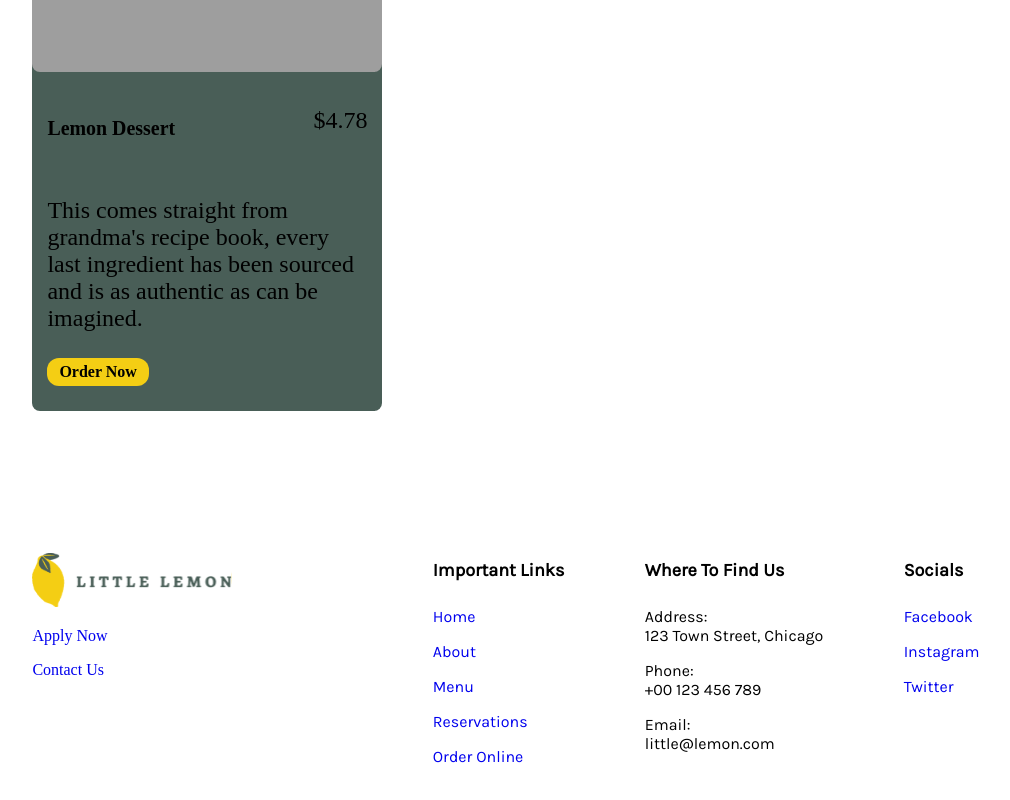
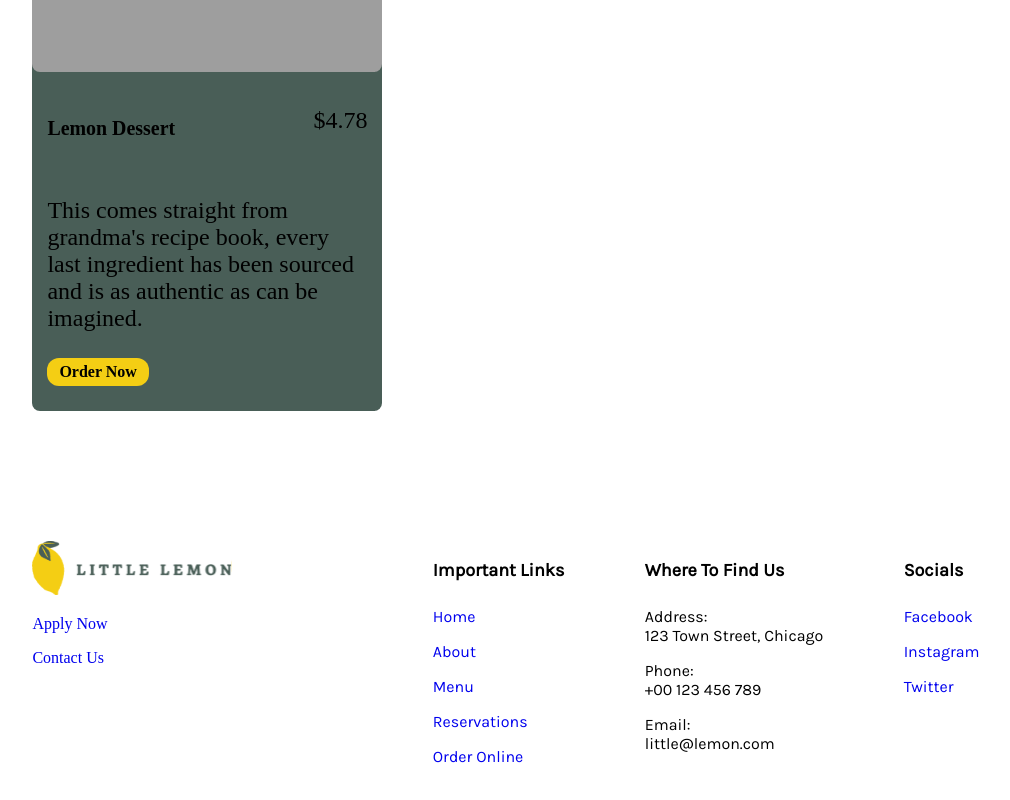
Before and after one commit to akwnorris/Little-lemon, a React (Create React App) app: page / in a window 1280 px wide. Shown: the part 1575-2375 px from the top of the page, without its empty margins (134-1144 px from the left). Built offline with nearby package versions, Linux system fonts and the light colour scheme; grey boxes are pictures that could not be loaded; a web font is replaced by a local one.

Commit message:
Fix margin on footer image

```diff
--- a/src/App.css
+++ b/src/App.css
@@ -235,7 +235,7 @@ footer section{
 }
 
 .company-info img{
-  margin-top: 12px;
+  margin-top: 0px;
   cursor: pointer;
   width: 200px;
 }
```
